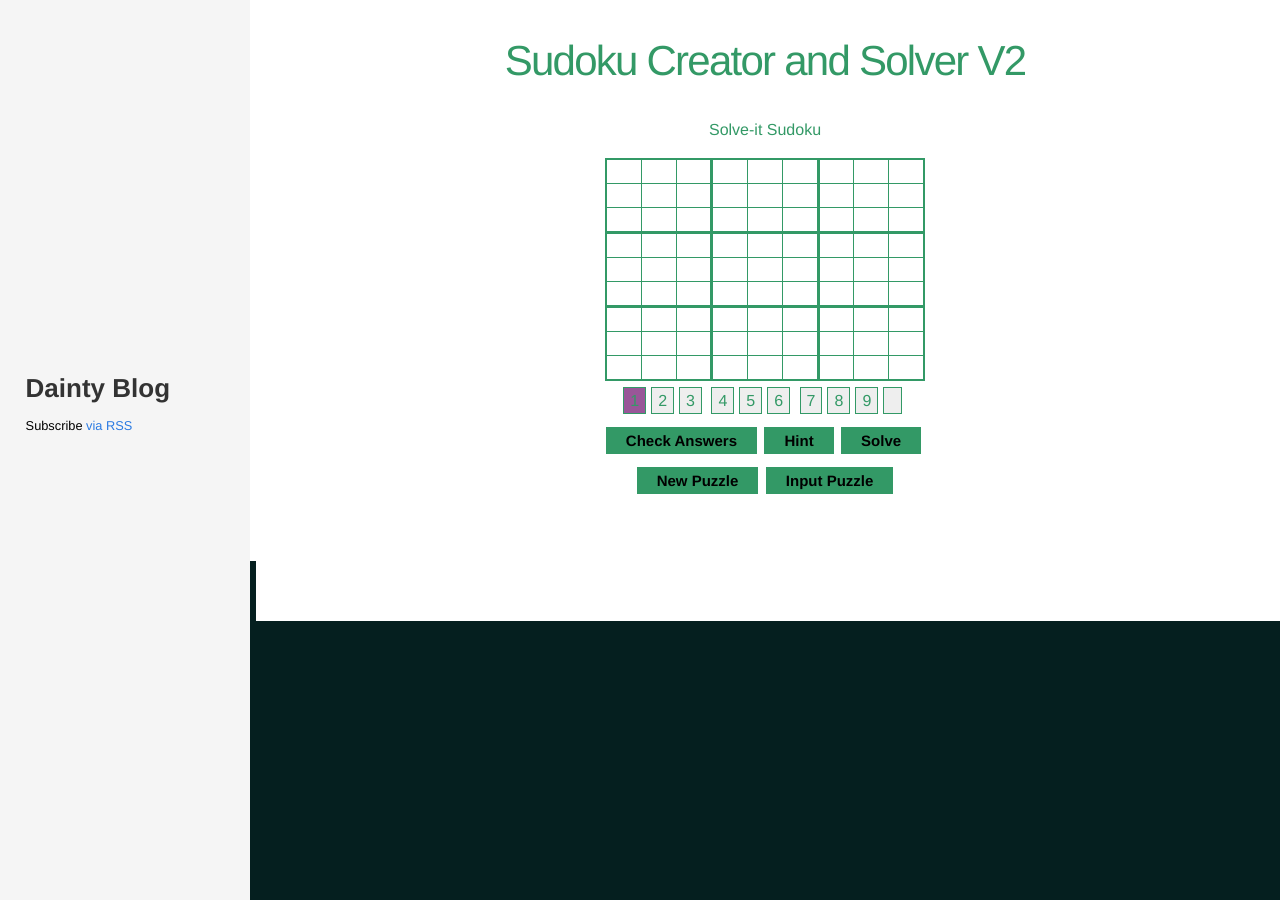
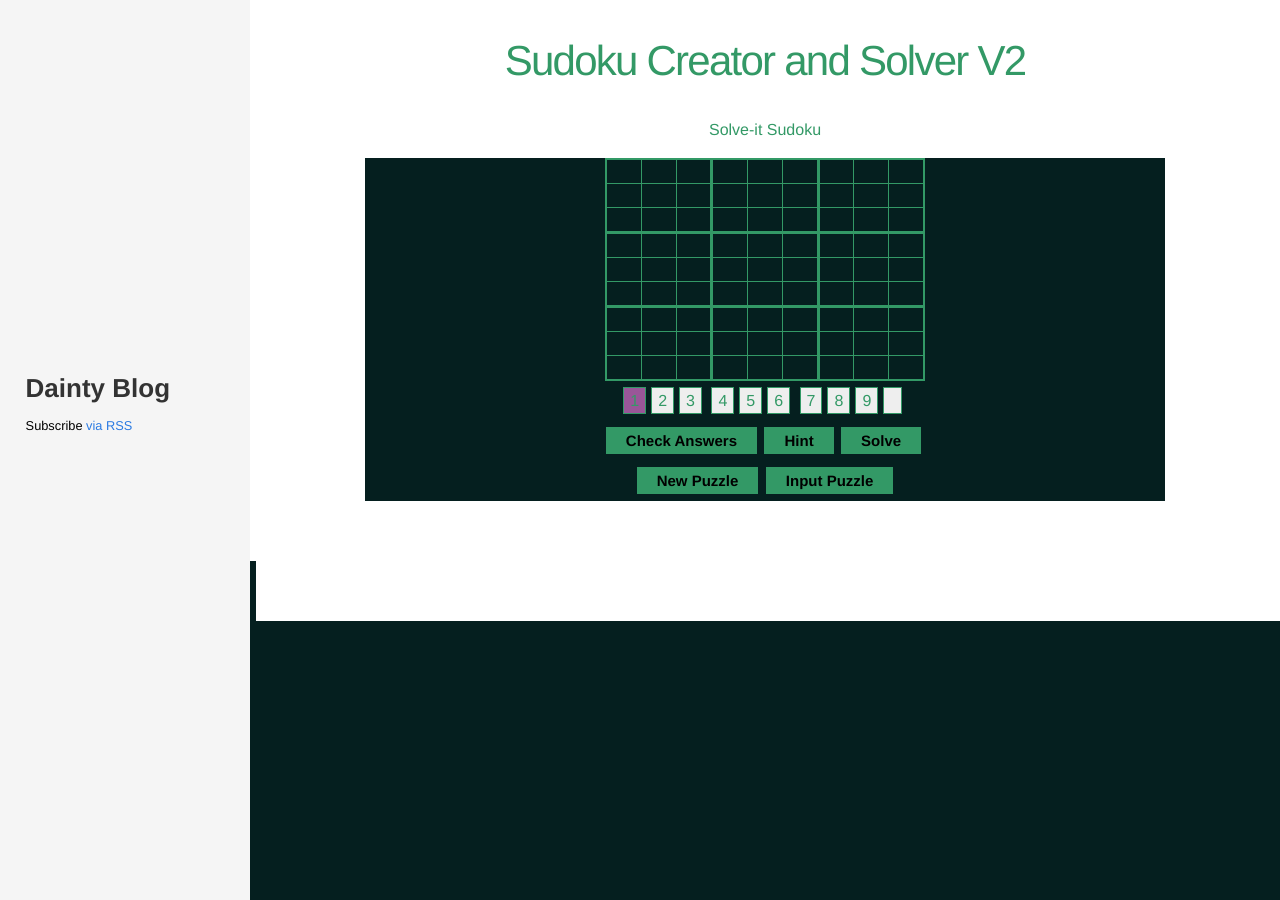
Before and after one commit to PayamBen/PayamBen.github.io, a Jekyll site: the page built from sudokuV2.html, in a window 1280 px wide. Built offline with Jekyll 4.4.1, drawn with Linux system fonts in a browser that asks for light colours.

Commit message:
Update sudokuV2.html

```diff
--- a/sudokuV2.html
+++ b/sudokuV2.html
@@ -19,6 +19,7 @@ permalink: /sudoku-solver-v2/
 	}
 	#container {
 		width: 100%;
+		background-color:rgb(5, 31, 31)
 	}
 	#main {
 		width: 320px;
```
